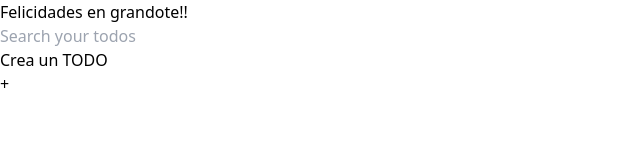
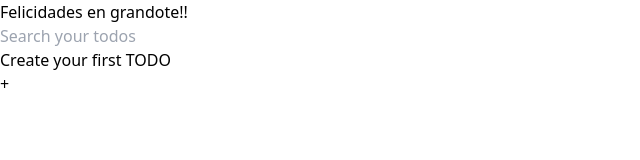
Before and after one commit to lingowmx/curso-react-intro, a React (Vite) app: page / in a window 1280 px wide. Shown: the top 160 px of the page, without its empty margins (0-640 px from the left). Built offline with nearby package versions, Linux system fonts and the light colour scheme.

Commit message:
updated with useContext fro react

```diff
--- a/src/App/App.jsx
+++ b/src/App/App.jsx
@@ -1,6 +1,5 @@
-import { useState } from 'react'
-import { useLocalStorage } from './useLocalStorage.jsx'
 import { AppUI } from './AppUI.jsx'
+import { TodoProvider } from '../Context/index.jsx'
 // import './App.css'
 // const defaultTodos = [
 //   {text:"cebolla activity", isCompleted: false},
@@ -19,54 +18,11 @@ import { AppUI } from './AppUI.jsx'
 // a savedItem para igual con coomo lo usa local storage
 
 function App() {
-  const {
-    item: todos,
-    savedItem: savedTodos,
-    loading,
-    error,
-  } = useLocalStorage('Todos_V1', [])
-  const [searchValue, setSearchValue] = useState('')
-
-  const completedTodos = todos.filter(todo => !!todo.isCompleted).length
-  const totalTodos = todos.length
-  const searchedTodos = todos.filter(
-    (todo) => {
-      const todoText = todo.text.toLowerCase();
-      const searchText = searchValue.toLocaleLowerCase();
-      return todoText.includes(searchText)
-    }
-  )
-
-  const completeTodo = (text) => {
-    const newTodos = [...todos]
-    const todoIndex = newTodos.findIndex(
-      (todo) => todo.text === text
-    )
-    newTodos[todoIndex].isCompleted = !newTodos[todoIndex].isCompleted
-    savedTodos(newTodos)
-  }
-
-  const deleteTodo = (text) => {
-    const newTodos = [...todos]
-    const todoIndex = newTodos.findIndex(
-      (todo) => todo.text === text
-    )
-    newTodos.splice(todoIndex, 1)
-    savedTodos(newTodos)
-  }
 
   return (
-    <AppUI
-    completedTodos={completedTodos}
-    totalTodos={totalTodos}
-    searchValue={searchValue}
-    setSearchValue={setSearchValue}
-    searchedTodos={searchedTodos}
-    completeTodo={completeTodo}
-    deleteTodo={deleteTodo}
-    loading={loading}
-    error={error}
-    />
+    <TodoProvider>
+      <AppUI />
+    </TodoProvider>
   )
 }
 
--- a/src/App/AppUI.jsx
+++ b/src/App/AppUI.jsx
@@ -4,29 +4,28 @@ import { Search } from '../components/Search'
 import { List } from '../components/List'
 import { TodoItem } from '../components/TodoItem'
 import { ButtonAddTodo } from '../components/ButtonAddTodo'
+import { TodosLoading } from '../components/TodosLoading'
+import { TodosError } from '../components/TodosError'
+import { EmptyTodos } from '../components/EmptyTodos'
+import { TodoContext } from '../Context'
+import { useContext } from 'react'
 
-export const AppUI = ({
-  completedTodos,
-  totalTodos,
-  searchValue,
-  setSearchValue,
-  searchedTodos,
-  completeTodo,
-  deleteTodo,
-  loading,
-  error,
-}) => (
+export const AppUI = () => {
+  const {
+    loading,
+    error,
+    searchedTodos,
+    completeTodo,
+    deleteTodo
+  } = useContext(TodoContext)
+  return (
     <div className='p-8 w-full h-screen flex flex-col text-center bg-yellow-50'>
-      <Counter
-        completed={completedTodos}
-        totalTodos={totalTodos} />
-      <Search
-        searchValue={searchValue}
-        setSearchValue={setSearchValue} />
+      <Counter />
+      <Search />
       <List>
-        {loading && <p>Loading</p>}
-        {error && <p>ERROR</p>}
-        {(!loading && searchedTodos.length === 0) && <p>Crea un TODO</p>}
+        {loading && <TodosLoading />}
+        {error && <TodosError />}
+        {(!loading && searchedTodos.length === 0) && <EmptyTodos />}
         {searchedTodos.map((todo) => (
           <TodoItem
             key={todo.text}
@@ -38,16 +37,17 @@ export const AppUI = ({
       </List>
       <ButtonAddTodo />
     </div>
-)
+  )
+}
 
 AppUI.propTypes = {
-  completedTodos:PropTypes.number.isRequired,
-  totalTodos:PropTypes.number.isRequired,
-  searchValue:PropTypes.string.isRequired,
-  setSearchValue:PropTypes.string.isRequired,
-  searchedTodos:PropTypes.string.isRequired,
-  completeTodo:PropTypes.string.isRequired,
-  deleteTodo:PropTypes.string.isRequired,
+  completedTodos: PropTypes.number.isRequired,
+  totalTodos: PropTypes.number.isRequired,
+  searchValue: PropTypes.string.isRequired,
+  setSearchValue: PropTypes.string.isRequired,
+  searchedTodos: PropTypes.string.isRequired,
+  completeTodo: PropTypes.string.isRequired,
+  deleteTodo: PropTypes.string.isRequired,
   loading: PropTypes.bool.isRequired,
-  error:PropTypes.bool.isRequired
+  error: PropTypes.bool.isRequired
 }
--- /dev/null
+++ b/src/Context/index.jsx
@@ -0,0 +1,58 @@
+import { useState } from 'react'
+import { createContext } from 'react'
+import { useLocalStorage } from './useLocalStorage'
+
+export const TodoContext = createContext()
+export const TodoProvider = ({children}) => {
+    const {
+      item: todos,
+      savedItem: savedTodos,
+      loading,
+      error,
+    } = useLocalStorage('Todos_V1', [])
+    const [searchValue, setSearchValue] = useState('')
+
+    const completedTodos = todos.filter(todo => !!todo.isCompleted).length
+    const totalTodos = todos.length
+    const searchedTodos = todos.filter(
+      (todo) => {
+        const todoText = todo.text.toLowerCase();
+        const searchText = searchValue.toLocaleLowerCase();
+        return todoText.includes(searchText)
+      }
+    )
+
+    const completeTodo = (text) => {
+      const newTodos = [...todos]
+      const todoIndex = newTodos.findIndex(
+        (todo) => todo.text === text
+      )
+      newTodos[todoIndex].isCompleted = !newTodos[todoIndex].isCompleted
+      savedTodos(newTodos)
+    }
+
+    const deleteTodo = (text) => {
+      const newTodos = [...todos]
+      const todoIndex = newTodos.findIndex(
+        (todo) => todo.text === text
+      )
+      newTodos.splice(todoIndex, 1)
+      savedTodos(newTodos)
+    }
+
+  return (
+    <TodoContext.Provider value={{
+      completedTodos,
+      totalTodos,
+      searchValue,
+      setSearchValue,
+      searchedTodos,
+      completeTodo,
+      deleteTodo,
+      loading,
+      error,
+    }}>
+      {children}
+    </TodoContext.Provider>
+  )
+}
--- a/src/components/Counter.jsx
+++ b/src/components/Counter.jsx
@@ -1,10 +1,17 @@
 import PropTypes from 'prop-types';
-export const Counter = ({ completed, totalTodos }) => {
+import { useContext } from 'react';
+import { TodoContext } from '../Context';
+
+export const Counter = () => {
+  const {
+      completedTodos,
+      totalTodos,
+  } = useContext(TodoContext)
   return (
     <div>
-      {totalTodos === completed ? "Felicidades en grandote!!" :
+      {totalTodos === completedTodos ? "Felicidades en grandote!!" :
       <h1 className='text-2xl'>Has completado
-         <span className='font-semibold'> {completed}</span> de
+         <span className='font-semibold'> {completedTodos}</span> de
          <span className='font-semibold'> {totalTodos}</span>  TODOs
       </h1>
       }
--- /dev/null
+++ b/src/components/EmptyTodos.jsx
@@ -0,0 +1,9 @@
+
+
+export const EmptyTodos = () => {
+  return (
+    <div>Create your first TODO
+
+    </div>
+  )
+}
--- a/src/components/Search.jsx
+++ b/src/components/Search.jsx
@@ -1,7 +1,12 @@
 import PropTypes from "prop-types"
+import { useContext } from "react"
+import { TodoContext } from "../Context"
 
-export const Search = ({searchValue, setSearchValue}) => {
-
+export const Search = () => {
+  const {
+      searchValue,
+      setSearchValue,
+  } = useContext(TodoContext)
   return (
     <div className="border border-gray-400 rounded-lg">
       <input
--- /dev/null
+++ b/src/components/TodosError.jsx
@@ -0,0 +1,6 @@
+
+export const TodosError = () => {
+  return (
+    <div>ERROR...ERROR...</div>
+  )
+}
--- /dev/null
+++ b/src/components/TodosLoading.jsx
@@ -0,0 +1,16 @@
+
+
+export const TodosLoading = () => {
+  return (
+    <div>LOADING...LOADING...
+      <div className="bg-gray-100 border border-gray-200 shadow-sm shadow-gray-300 w-full h-14 rounded-lg mt-5 animate-bounce">
+      </div>
+      <div className="bg-gray-100 border border-gray-200 shadow-sm shadow-gray-300 w-full h-14 rounded-lg mt-5 animate-bounce">
+
+      </div>
+      <div className="bg-gray-100 border border-gray-200 shadow-sm shadow-gray-300 w-full h-14 rounded-lg mt-5 animate-bounce">
+
+      </div>
+    </div>
+  )
+}
```
Also changed, not shown: src/Context/useLocalStorage.jsx (renamed from src/App/useLocalStorage.jsx). Lines whose indentation alone changed are shown as unchanged.
